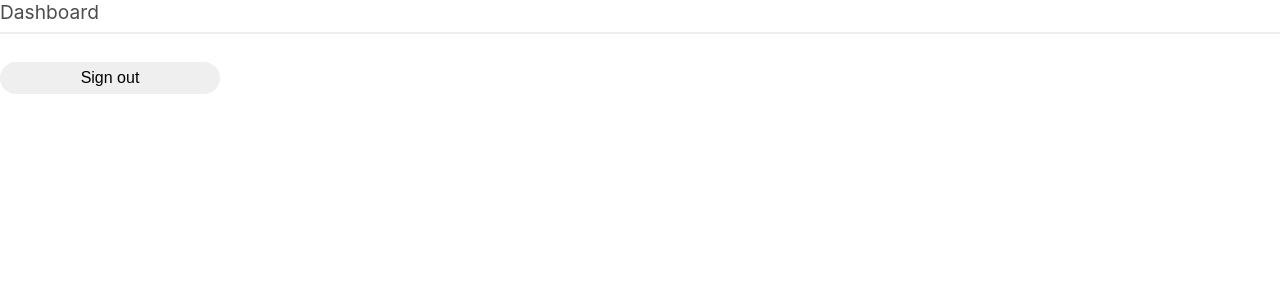
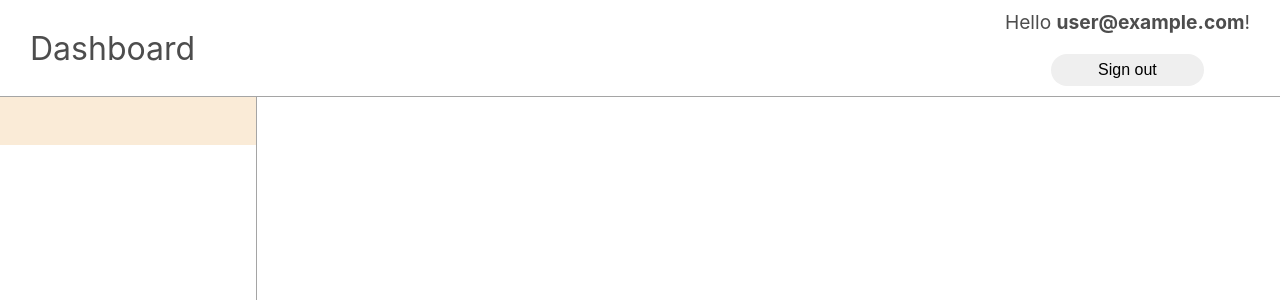
Before and after one commit to gauravjaisinghani/habit-tracker, a React (Create React App) app: page / in a window 1280 px wide. Shown: the top 300 px of the page. Built offline with nearby package versions, Linux system fonts and the light colour scheme; no server answers; sample sign-in values are in the browser's storage.

Commit message:
ui fixes

```diff
--- a/src/Home.js
+++ b/src/Home.js
@@ -1,14 +1,33 @@
-import React from 'react';
+import React, {useContext} from 'react';
 import './styles/Dashboard.css';
 import app from "./base";
+import { AuthContext } from './Auth.js';
+
+// const { currentUser } = useContext(AuthContext);
 
 
 function Dashboard() {
+  const { currentUser } = useContext(AuthContext);
+
     return(
       <div className="dashcontainer">
-      <p>Dashboard</p>
-      <hr></hr>
-      <button onClick={() => app.auth().signOut()}>Sign out</button>
+        <div className='header'>
+          <p className='title'>Dashboard</p>
+          <div className='rightsection'>
+          <p className='usergreet'>Hello <strong>{currentUser.email}</strong>!</p>
+          <button onClick={() => app.auth().signOut()}>Sign out</button>
+          </div>
+        </div>
+        <div className='main'>
+          <div className='navlist'>
+            <ul>
+              <li></li>
+              <li></li>
+            </ul>
+          </div>
+          <div className='contentcontainer'></div>
+        </div>
+        <div className='footer'></div>
     </div>
     )
 }
--- a/src/Login.js
+++ b/src/Login.js
@@ -1,11 +1,35 @@
-import React, { useCallback, useContext } from "react";
+import React, { useCallback, useContext, useState } from "react";
 import { withRouter, Redirect } from "react-router";
 import app from "./base.js";
 import { AuthContext } from "./Auth.js";
 import './styles/Authstack.css';
 import { Link } from "react-router-dom";
+import { db } from './base.js';
 
 const Login = ({ history }) => {
+
+  const [email, setEmail] = useState('')
+  const [password, setPassword] = useState('')
+
+  db.collection('user_directory').add({
+    user_email: email,
+    user_password: password
+  })
+  .then((docRef) => {
+    console.log("Document written with ID: ", docRef.id);
+  })
+  .catch((error) => {
+      console.error("Error adding document: ", error);
+  });
+
+  const handleSetEmail = event => {
+    setEmail(event.target.value);
+  }
+
+  const handleSetPassword = event => {
+    setPassword(event.target.value);
+  }
+
   const handleLogin = useCallback(
     async event => {
       event.preventDefault();
@@ -25,7 +49,6 @@ const Login = ({ history }) => {
   const { currentUser } = useContext(AuthContext);
 
   if (currentUser) {
-    console.log(currentUser);
     return <Redirect to="/" />;
   }
 
@@ -33,9 +56,9 @@ const Login = ({ history }) => {
     <div className="authcontainer">
       <h1>Log In</h1>
       <form className="form" onSubmit={handleLogin}>
-          <input name="email" type="email" placeholder="Email" />
-          <input name="password" type="password" placeholder="Password" />
-        <button type="submit">Log in</button>
+          <input name="email" type="email" placeholder="Email" onChange={handleSetEmail} />
+          <input name="password" type="password" placeholder="Password" onChange={handleSetPassword} />
+        <button type="submit" >Log in</button>
       </form>
       <p className="bottomline">Don't have an account? <Link to={"/signup"}>Sign Up</Link></p>
     </div>
--- a/src/base.js
+++ b/src/base.js
@@ -1,5 +1,6 @@
 import * as firebase from "firebase/app";
 import "firebase/auth";
+import 'firebase/firestore';
 
 const app = firebase.initializeApp({
   apiKey: "AIzaSyDhdicdFDQ1jLNHrQ0ZyTcDnoaimPMElI8",
@@ -10,5 +11,6 @@ const app = firebase.initializeApp({
   appId: "1:37492731469:web:dbf26cc899bcb0bc84f604",
   measurementId: "G-S210WMV18G",
 });
+export const db = firebase.firestore();
 
 export default app;
--- a/src/index.css
+++ b/src/index.css
@@ -1,8 +1,6 @@
 body {
   margin: 0;
-  padding: 0;
   min-height: 100vh;
-  width: 100%;
   font-family: -apple-system, BlinkMacSystemFont, "Segoe UI", "Roboto", "Oxygen",
     "Ubuntu", "Cantarell", "Fira Sans", "Droid Sans", "Helvetica Neue",
     sans-serif;
--- a/src/styles/App.css
+++ b/src/styles/App.css
@@ -2,4 +2,5 @@
     display: flex;
     flex-direction: column;
     min-height: 100vh;
+    width: 100vw;
 }
--- a/src/styles/Dashboard.css
+++ b/src/styles/Dashboard.css
@@ -2,12 +2,75 @@
     display: flex;
     flex-direction: column;
     justify-content: center;
+    align-items: center;
+  }
+
+  .header {
+    display: flex;
+    justify-content: space-between;
+    align-items: center;
+    width: 100%;
+    height: 6rem;
+    border-bottom: solid 1px #a5a5a5;
+  }
+
+  .rightsection {
+    display: flex;
+    height: 6rem;
+    flex-direction: column;
+    justify-content: center;
+    align-items: center;
+  }
+
+  .usergreet {
+    margin-top: 10px;
+  }
+
+  .main {
+    display: flex;
+    width: 100%;
+    height: calc(100vh - 6rem);
+    flex-direction: row;
+  }
+
+  .navlist {
+    display: flex;
+    flex: 1.5;
+    height: 100%;
+    border-right: #a5a5a5 1px solid;
+  }
+
+  .contentcontainer {
+    flex: 6;
+    height: 100%;
+  }
+
+  ul {
+    width: 100%;
+    padding: 0;
+    margin: 0;
+  }
+
+  li {
+    display: block;
+    list-style: none;
+    width: 100%;
+    height: 1.5rem;
+    background-color: antiquewhite;
+  }
+
+  .footer {
+
+  }
+
+  .title {
+    font-size: 2rem;
   }
 
   p {
     font-size: 1.2rem;
     color: #4d4d4d;
-    margin: 0;
+    margin: 0 30px;
   }
 
   hr {
```
